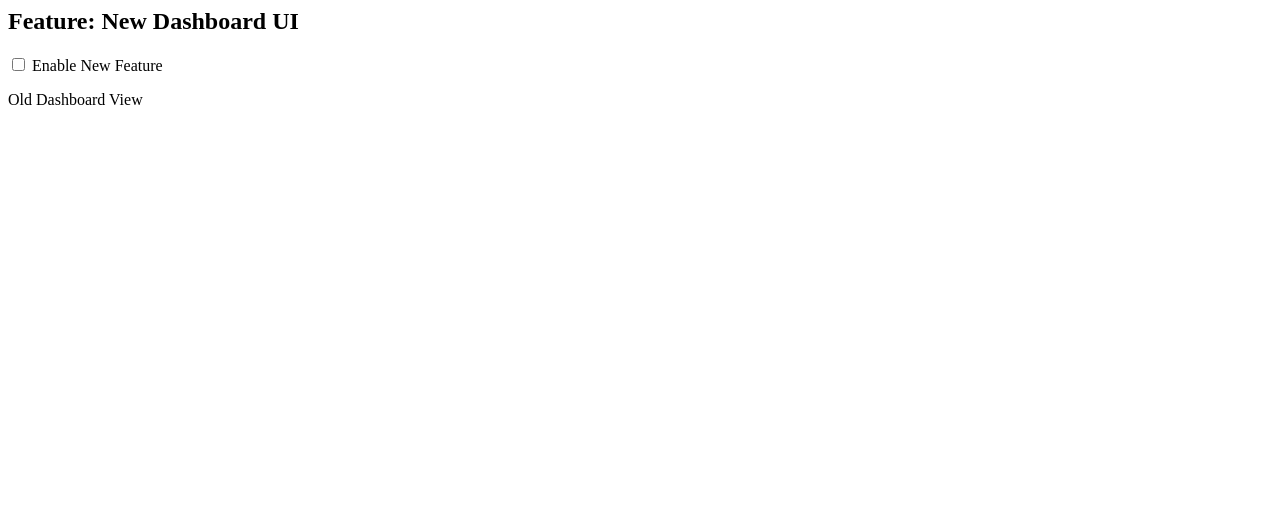
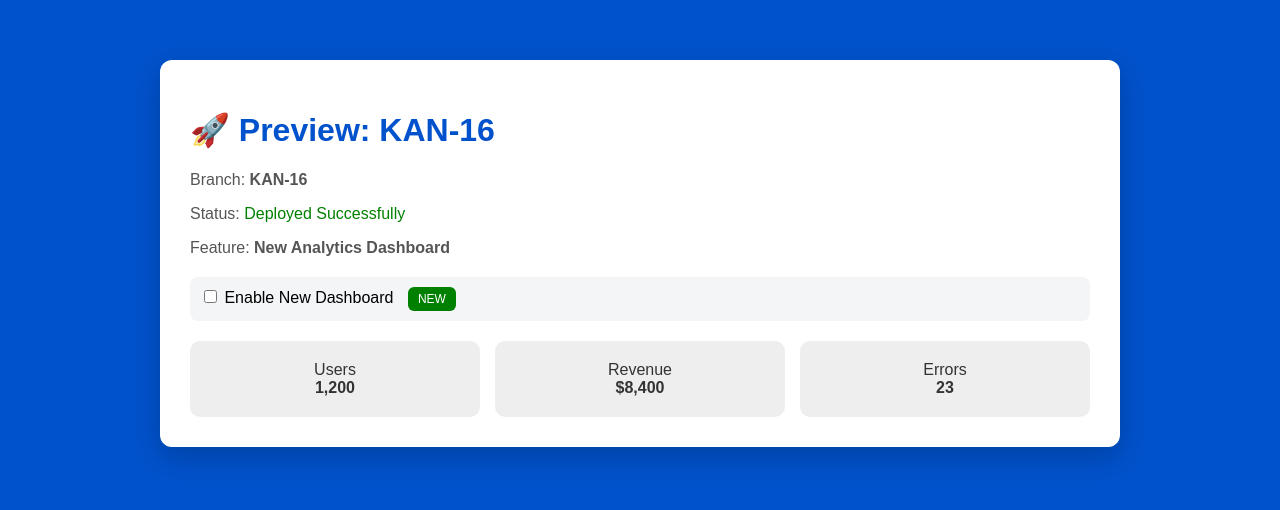
Before and after one commit to hteenvan/environment-preview, a website: page index.html in a window 1280 px wide. Drawn offline with Linux system fonts and the light colour scheme.

Commit message:
Your commit message

```diff
--- a/index.html
+++ b/index.html
@@ -1,30 +1,140 @@
-<h2>Feature: New Dashboard UI</h2>
+<!DOCTYPE html>
+<html lang="en">
+<head>
+  <meta charset="UTF-8" />
+  <meta name="viewport" content="width=device-width, initial-scale=1.0"/>
+  <title>Preview Deployment</title>
 
-<label>
-  <input type="checkbox" id="toggleFeature" />
-  Enable New Feature
-</label>
+  <style>
+    body {
+      font-family: Arial, sans-serif;
+      margin: 0;
+      background: #0052CC;
+    }
 
-<div id="oldUI">
-  <p>Old Dashboard View</p>
+    .container {
+      max-width: 900px;
+      margin: 60px auto;
+      background: white;
+      padding: 30px;
+      border-radius: 12px;
+      box-shadow: 0 10px 30px rgba(0,0,0,0.2);
+    }
+
+    h1 { color: #0052CC; }
+
+    .meta {
+      color: #555;
+      margin-bottom: 20px;
+    }
+
+    .toggle {
+      margin: 20px 0;
+      padding: 10px;
+      background: #f4f5f7;
+      border-radius: 8px;
+    }
+
+    .dashboard {
+      display: grid;
+      grid-template-columns: repeat(3, 1fr);
+      gap: 15px;
+      margin-top: 20px;
+    }
+
+    .card {
+      padding: 20px;
+      border-radius: 10px;
+      text-align: center;
+    }
+
+    /* OLD UI */
+    .old .card {
+      background: #eee;
+      color: #333;
+    }
+
+    /* NEW UI */
+    .new .card {
+      background: linear-gradient(135deg, #4CAF50, #2E7D32);
+      color: white;
+      transform: scale(1.02);
+    }
+
+    .new .card span {
+      font-size: 24px;
+      display: block;
+      margin-top: 10px;
+    }
+
+    .badge {
+      display: inline-block;
+      padding: 5px 10px;
+      border-radius: 6px;
+      background: green;
+      color: white;
+      font-size: 12px;
+      margin-left: 10px;
+    }
+  </style>
+</head>
+
+<body>
+  <div class="container">
+    <h1>🚀 Preview: KAN-16</h1>
+
+    <div class="meta">
+      <p>Branch: <strong>KAN-16</strong></p>
+      <p>Status: <span style="color:green;">Deployed Successfully</span></p>
+      <p>Feature: <strong>New Analytics Dashboard</strong></p>
     </div>
 
-<div id="newUI" style="display:none;">
-  <p style="color:green;">✨ New Dashboard View Enabled!</p>
+    <div class="toggle">
+      <label>
+        <input type="checkbox" id="featureToggle"/>
+        Enable New Dashboard
+        <span class="badge">NEW</span>
+      </label>
+    </div>
+
+    <!-- OLD DASHBOARD -->
+    <div id="oldUI" class="dashboard old">
+      <div class="card">Users<br><strong>1,200</strong></div>
+      <div class="card">Revenue<br><strong>$8,400</strong></div>
+      <div class="card">Errors<br><strong>23</strong></div>
+    </div>
+
+    <!-- NEW DASHBOARD -->
+    <div id="newUI" class="dashboard new" style="display:none;">
+      <div class="card">
+        Users
+        <span>1,200 ↑</span>
+      </div>
+      <div class="card">
+        Revenue
+        <span>$8,400 ↑</span>
+      </div>
+      <div class="card">
+        Errors
+        <span>23 ↓</span>
+      </div>
+    </div>
   </div>
 
   <script>
-  const toggle = document.getElementById("toggleFeature");
+    const toggle = document.getElementById("featureToggle");
     const oldUI = document.getElementById("oldUI");
     const newUI = document.getElementById("newUI");
 
     toggle.addEventListener("change", () => {
       if (toggle.checked) {
         oldUI.style.display = "none";
-      newUI.style.display = "block";
+        newUI.style.display = "grid";
       } else {
-      oldUI.style.display = "block";
+        oldUI.style.display = "grid";
         newUI.style.display = "none";
       }
     });
   </script>
+</body>
+</html>
```
Lines whose indentation alone changed are shown as unchanged.
